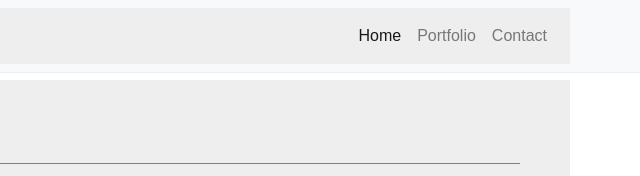
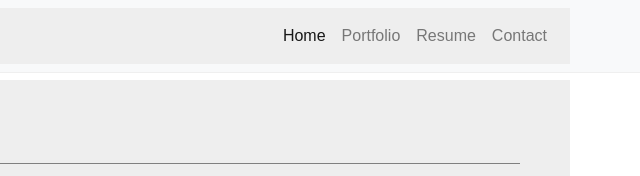
Before and after one commit to RobeandHat/RobeandHat.github.io, a plain HTML site: page index.html in a window 1280 px wide. Shown: the top 176 px of the page, 640-1280 px from the left. Drawn offline with nearby package versions, Linux system fonts and the light colour scheme.

Commit message:
Added resume link to nav bar

```diff
--- a/index.html
+++ b/index.html
@@ -23,7 +23,7 @@
           <section class="navbar-nav ml-auto mt-2 mt-lg-0">
             <a class="nav-link active" href="index.html">Home <span class="sr-only">(current)</span></a>
             <a class="nav-link" href="portfolio.html">Portfolio</a>
-            <a class="nav-link" href="contact.html">Contact</a>
+            <a class="nav-link" href="./assets/Resume/Matthew Randolph Resume.docx.pdf" download="matthewRandolph">Resume</a><a class="nav-link" href="contact.html">Contact</a>
           </section>
         </section>
       </section>
```
Also changed, not shown: contact.html (+1 -0 lines), portfolio.html (+1 -0 lines), 1 other file.
